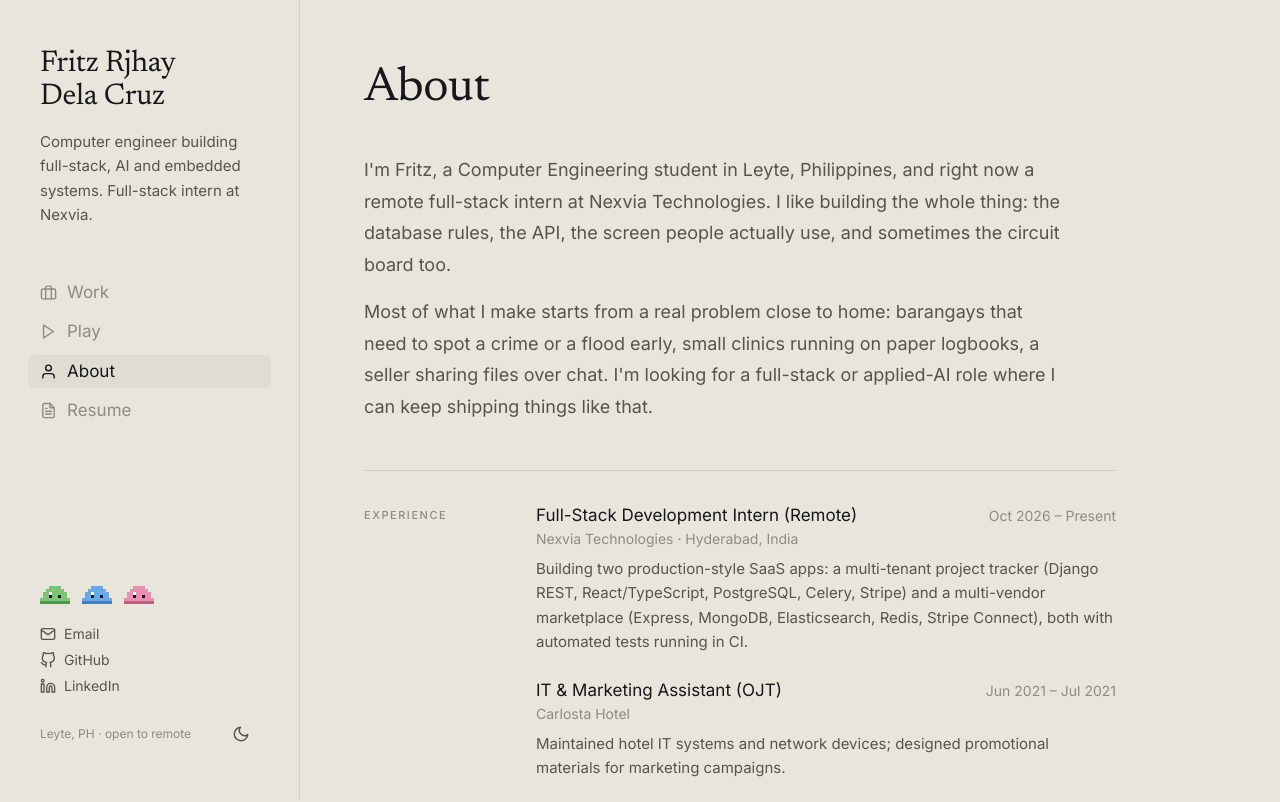
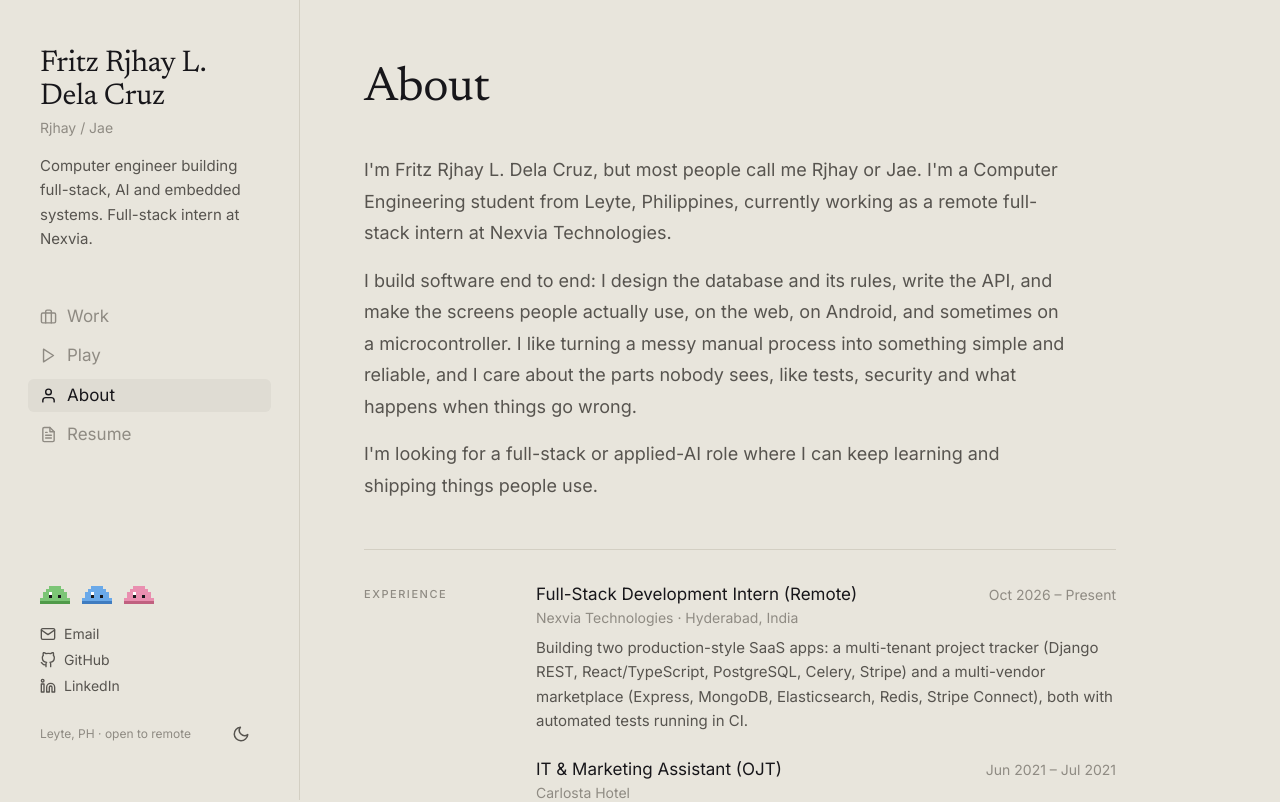
Before and after one commit to unknowndevice077/portfolio, a Next.js app: page /about in a window 1280 px wide. Shown: the top 802 px of the page. Built offline with nearby package versions, Linux system fonts and the light colour scheme.

Commit message:
About: what I do, full name with Rjhay/Jae as preferred names

```diff
--- a/app/about/page.tsx
+++ b/app/about/page.tsx
@@ -21,14 +21,17 @@ export default function AboutPage() {
       <PageHeading title="About" />
       <div className="text-[18px] leading-[1.75] text-[var(--text-dim)] max-w-[62ch] space-y-4 mb-12">
         <p>
-          I&apos;m Fritz, a Computer Engineering student in Leyte, Philippines, and right now a remote full-stack intern at Nexvia
-          Technologies. I like building the whole thing: the database rules, the API, the screen people actually use, and
-          sometimes the circuit board too.
+          I&apos;m Fritz Rjhay L. Dela Cruz, but most people call me Rjhay or Jae. I&apos;m a Computer Engineering student from Leyte, Philippines, currently working as a
+          remote full-stack intern at Nexvia Technologies.
         </p>
         <p>
-          Most of what I make starts from a real problem close to home: barangays that need to spot a crime or a flood early,
-          small clinics running on paper logbooks, a seller sharing files over chat. I&apos;m looking for a full-stack or
-          applied-AI role where I can keep shipping things like that.
+          I build software end to end: I design the database and its rules, write the API, and make the screens people
+          actually use, on the web, on Android, and sometimes on a microcontroller. I like turning a messy manual process
+          into something simple and reliable, and I care about the parts nobody sees, like tests, security and what happens
+          when things go wrong.
+        </p>
+        <p>
+          I&apos;m looking for a full-stack or applied-AI role where I can keep learning and shipping things people use.
         </p>
       </div>
 
--- a/app/components/SiteShell.tsx
+++ b/app/components/SiteShell.tsx
@@ -56,10 +56,11 @@ export default function SiteShell({ children }: { children: React.ReactNode }) {
       {/* desktop sidebar */}
       <aside className="hidden lg:flex flex-col sticky top-0 h-screen px-10 py-12 border-r border-[var(--border)]">
         <Link href="/" className="font-display text-[30px] leading-[1.1]">
-          Fritz Rjhay
+          Fritz Rjhay L.
           <br />
           Dela Cruz
         </Link>
+        <p className="text-sm text-[var(--text-faint)] mt-1">Rjhay / Jae</p>
         <p className="text-[15px] text-[var(--text-dim)] leading-relaxed mt-4">
           Computer engineer building full-stack, AI and embedded systems. Full-stack intern at Nexvia.
         </p>
```
